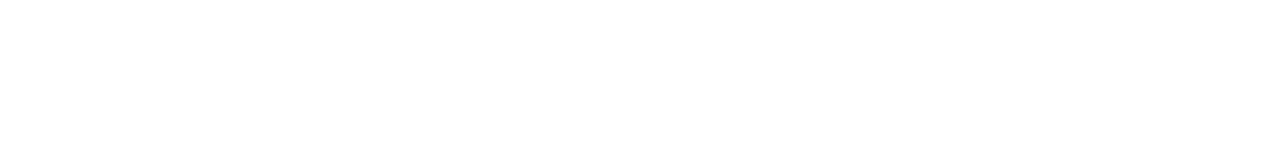
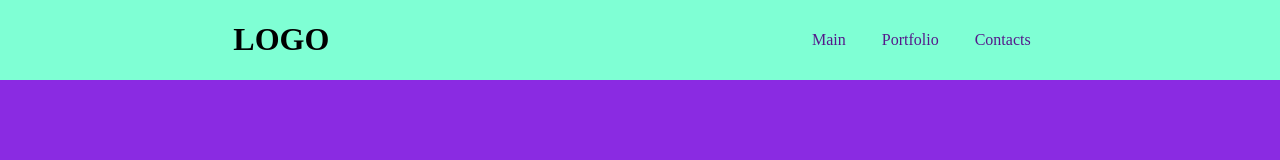
Before and after one commit to Radiophace/Web-landing-cssGrid, a plain HTML site: page index.html in a window 1280 px wide. Drawn offline with Linux system fonts and the light colour scheme.

Commit message:
Navigation and CSS added

```diff
--- a/index.html
+++ b/index.html
@@ -1,12 +1,22 @@
 <!DOCTYPE html>
 <html lang="en">
 <head>
+    <link rel="stylesheet" href="styles.css">
     <meta charset="UTF-8">
     <meta http-equiv="X-UA-Compatible" content="IE=edge">
     <meta name="viewport" content="width=device-width, initial-scale=1.0">
     <title>Document</title>
 </head>
 <body>
+    <div class="header">
+        <h1>LOGO</h1>
 
+        <ul class="nav">
+            <li class="nav-item"><a href="">Main</a></li>
+            <li class="nav-item"><a href="">Portfolio</a></li>
+            <li class="nav-item"><a href="">Contacts</a></li>
+        </ul>
+
+    </div>
 </body>
 </html>
--- /dev/null
+++ b/styles.css
@@ -0,0 +1,33 @@
+body{
+    background-color: blueviolet;
+    margin: 0;
+    padding: 0;
+}
+
+/* Style navigation */
+
+.header{
+    background-color: aquamarine;
+    display: grid;
+    grid-template-columns: auto auto;
+    align-items: center;
+    justify-items: center;
+}
+
+
+.nav, .nav-item{
+    list-style-type: none;
+    display: inline;
+    margin: 0;
+    padding: 0;
+}
+
+a{
+    text-decoration: none;
+    padding: 14px 16px;
+}
+
+.nav-item :hover{
+        background-color: #111;
+        color: white;
+}
```
